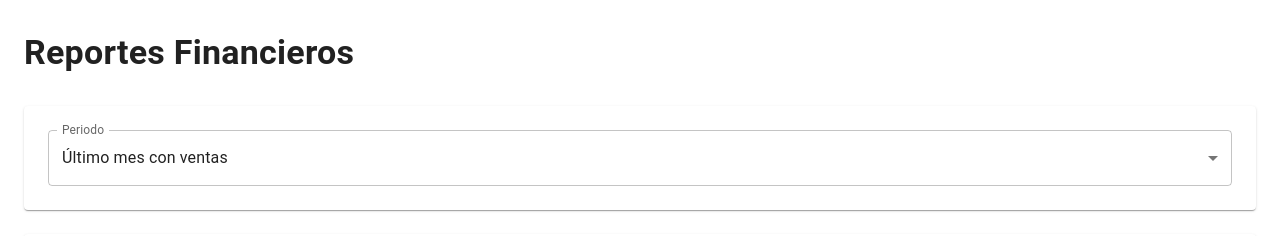
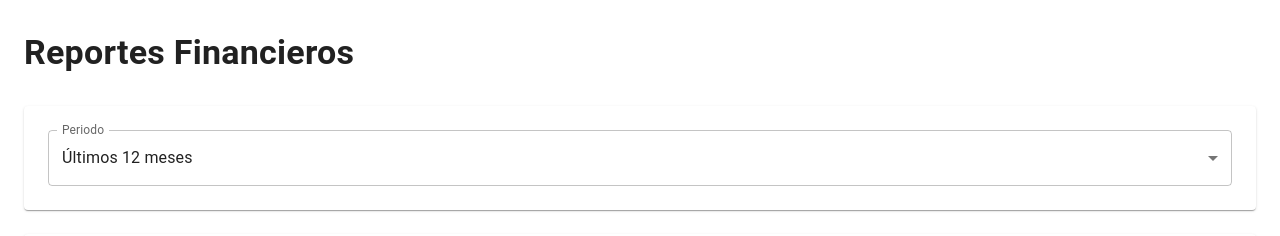
Before and after one commit to salva920/suministros-frontend, a React (Create React App) app: page /administracion/reportes in a window 1280 px wide. Shown: the top 236 px of the page. Built offline with nearby package versions, Linux system fonts and the light colour scheme; no server answers; sample sign-in values are in the browser's storage; the HTML template or start-up script is replaced by a standard one.

Commit message:
Resuelto conflicto date

```diff
--- a/src/components/administracion/ReportesFinancieros.jsx
+++ b/src/components/administracion/ReportesFinancieros.jsx
@@ -112,19 +112,22 @@ const ReportesFinancieros = () => {
     const ultimoMes = moment(ultimoMesConVentas);
 
     if (periodo === 'mes') {
-      // Mostrar el último mes con ventas
+      // Mostrar los últimos 12 meses desde el último mes con ventas
+      for (let i = 11; i >= 0; i--) {
+        const mes = ultimoMes.clone().subtract(i, 'months');
         const ventasDelMes = ventas.filter(v => {
           const fechaVenta = moment(v.fecha);
-        return fechaVenta.isSame(ultimoMes, 'month') && fechaVenta.isSame(ultimoMes, 'year');
+          return fechaVenta.isSame(mes, 'month') && fechaVenta.isSame(mes, 'year');
         });
 
         const total = ventasDelMes.reduce((acc, v) => acc + (v.total || 0), 0);
 
         datos.push({
-        name: ultimoMes.format('MMMM YYYY'),
+          name: mes.format('MMM YYYY'),
           Ventas: total,
           Cantidad: ventasDelMes.length
         });
+      }
     } else if (periodo === 'semana') {
       // Última semana del mes con ventas
       for (let i = 6; i >= 0; i--) {
@@ -186,7 +189,7 @@ const ReportesFinancieros = () => {
                 onChange={(e) => setPeriodo(e.target.value)}
                 label="Periodo"
               >
-                <MenuItem value="mes">Último mes con ventas</MenuItem>
+                <MenuItem value="mes">Últimos 12 meses</MenuItem>
                 <MenuItem value="semana">Última semana con ventas</MenuItem>
                 <MenuItem value="dia">Último día con ventas</MenuItem>
               </Select>
```
Lines whose indentation alone changed are shown as unchanged.
